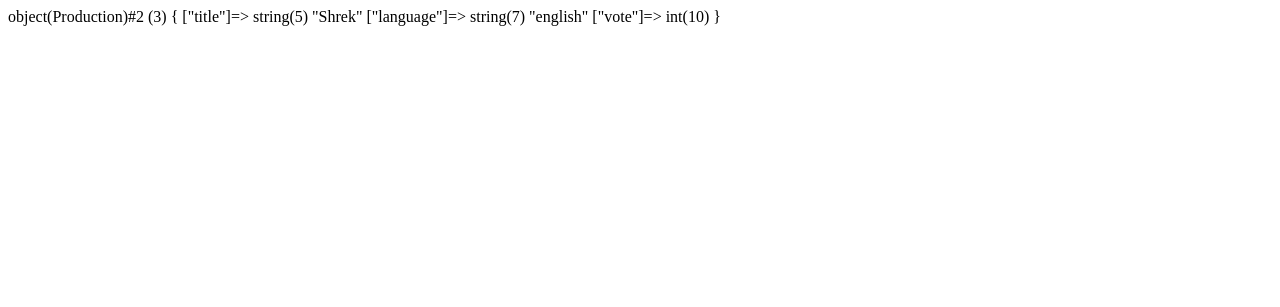
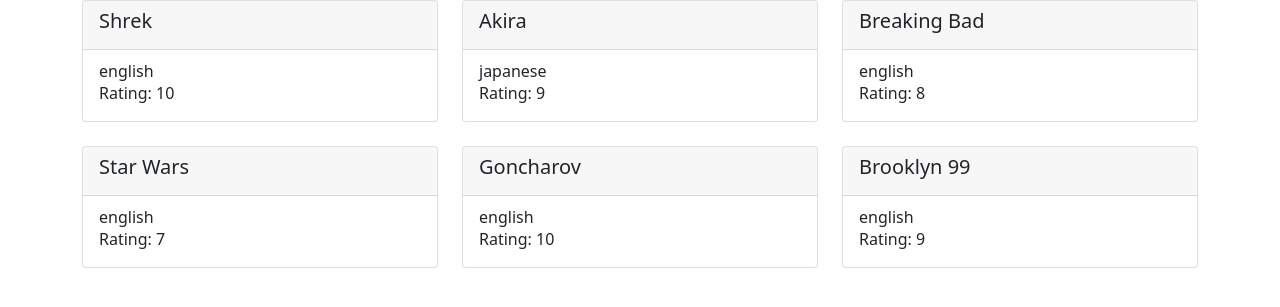
Before and after one commit to MarinaLasorsa/php-oop-1, a PHP site: page / in a window 1280 px wide. Shown: the top 307 px of the page. Run offline with PHP 8.4, Linux system fonts and the light colour scheme.

Commit message:
ADD: folder for classes, database file with array of objects with class Production, cycled objects data inside cards in html

```diff
--- /dev/null
+++ b/Models/Production.php
@@ -0,0 +1,35 @@
+<?php
+
+class Production {
+    public $title;
+    public $language;
+    public $vote;
+
+
+    function __construct (string $_title, string $_language, int $_vote) {
+        $this->title = $_title;
+        $this->language = $_language;
+        $this->setVote($_vote);
+    }
+
+    public function setVote(int $vote) {
+        if (is_numeric($vote) && $vote > 0 && $vote <= 10) {
+            $this->vote = intval($vote);
+        } else {
+            var_dump('errore');
+        }
+    }
+
+    public function getTitle() {
+        return $this->title;
+    }
+
+    public function getLanguage() {
+        return $this->language;
+    }
+
+    public function getVote() {
+        return $this->vote;
+    }
+
+};
--- /dev/null
+++ b/db.php
@@ -0,0 +1,16 @@
+<?php
+
+require_once __DIR__ . "/Models/Production.php";
+
+$shrek = new Production('Shrek', 'english', 10);
+$akira = new Production('Akira', 'japanese', 9);
+$breakingbad = new Production('Breaking Bad', 'english', 8);
+$starwars = new Production('Star Wars', 'english', 7);
+$goncharov = new Production('Goncharov', 'english', 10);
+$brooklyn99 = new Production('Brooklyn 99', 'english', 9);
+
+$productions = [
+    $shrek, $akira, $breakingbad, $starwars, $goncharov, $brooklyn99
+];
+
+//var_dump($productions);
--- a/index.php
+++ b/index.php
@@ -1,30 +1,42 @@
 <?php
 
-class Production {
-    public $title;
-    public $language;
-    public $vote;
+require_once __DIR__ . "/db.php";
 
 
-    public function setVote(int $vote) {
-        if (is_numeric($vote) && $vote > 0 && $vote <= 10) {
-            $this->vote = intval($vote);
-        } else {
-            var_dump('errore');
-        }
-    }
+?>
 
-    function __construct (string $_title, string $_language, int $_vote) {
-        $this->title = $_title;
-        $this->language = $_language;
-        $this->setVote($_vote);
-    }
-
-};
-
-$shrek = new Production('Shrek', 'english', 10);
-$akira = new Production('Akira', 'japanese', 9);
-
-var_dump($shrek);
-
-?>
+<!DOCTYPE html>
+<html lang="en">
+<head>
+    <meta charset="UTF-8">
+    <meta name="viewport" content="width=device-width, initial-scale=1.0">
+    <title>PHP OOP</title>
+    <link href="https://cdn.jsdelivr.net/npm/bootstrap@5.0.2/dist/css/bootstrap.min.css" rel="stylesheet" integrity="sha384-EVSTQN3/azprG1Anm3QDgpJLIm9Nao0Yz1ztcQTwFspd3yD65VohhpuuCOmLASjC" crossorigin="anonymous">
+    <link rel="stylesheet" href="./css/style.css">
+</head>
+<body>
+    <main>
+        <div class="container">
+            <div class="row gy-4">
+                <?php
+                foreach ($productions as $production):
+                ?>
+                <div class="col-4">
+                    <div class="card">
+                        <div class="card-header">
+                        <h5 class="card-title"> <?php echo $production->title ?> </h5>
+                        </div>
+                        <div class="card-body">
+                            <h6 class="card-subtitle"> <?php echo $production->language ?> </h6>
+                            <p class="card-text"> Rating: <?php echo $production->vote ?> </p>
+                        </div>
+                    </div>
+                </div>
+                <?php
+                endforeach;
+                ?>
+            </div>
+        </div>
+    </main>
+</body>
+</html>
```
Also changed, not shown: CSS/style.css (added).
